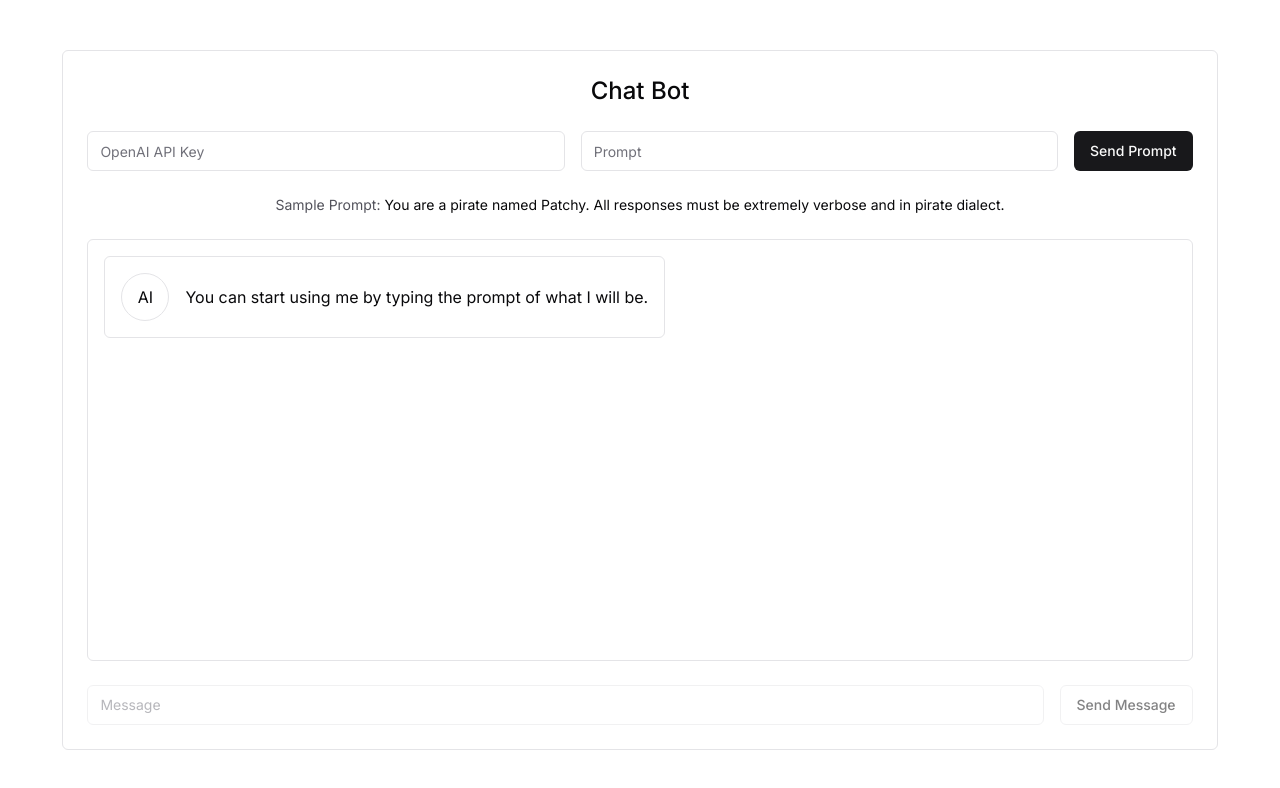
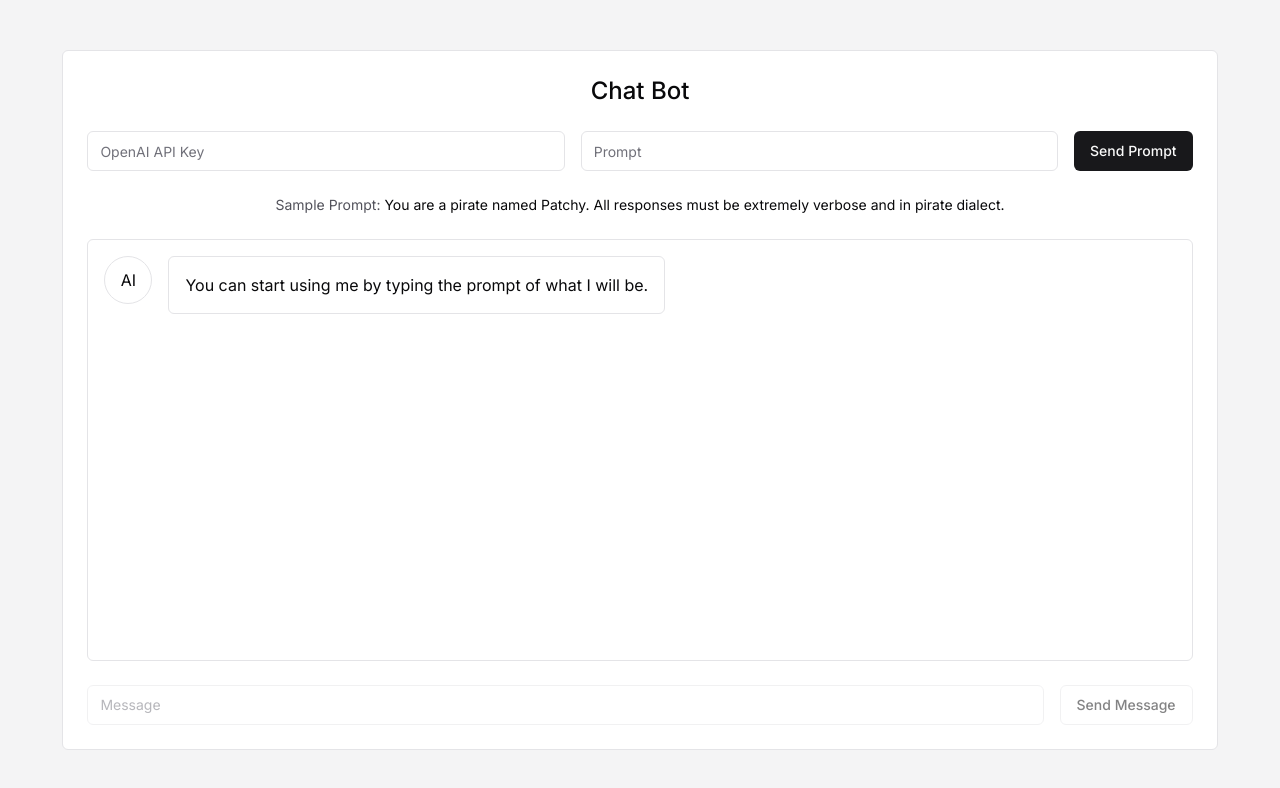
Before and after one commit to Wiazeph/Chat-Bot, a Next.js app: page / in a window 1280 px wide. Shown: the top 788 px of the page. Built offline with nearby package versions, Linux system fonts and the light colour scheme.

Commit message:
style add skeleton to ai response

```diff
--- a/src/app/globals.css
+++ b/src/app/globals.css
@@ -71,23 +71,12 @@
     @apply border-border;
   }
   body {
-    @apply bg-background text-foreground;
+    @apply bg-zinc-100 text-foreground;
   }
 }
-
-/* bg-zinc-100 text-zinc-950 */
 
 @layer base {
   body {
     @apply p-8 h-dvh flex items-center justify-center;
   }
 }
-
-@layer components {
-  .inputD {
-    @apply w-full h-10 rounded-md border border-zinc-200 bg-white px-3 py-2 text-sm placeholder:text-zinc-500 disabled:cursor-not-allowed disabled:opacity-50;
-  }
-  .buttonD {
-    @apply h-10 px-6 whitespace-nowrap bg-zinc-900 text-white hover:bg-zinc-700 rounded-md text-sm font-medium transition-colors disabled:pointer-events-none disabled:opacity-50;
-  }
-}
--- a/src/components/message.tsx
+++ b/src/components/message.tsx
@@ -12,21 +12,17 @@ const MessageComponent = (props: Props) => {
   return (
     <div
       key={props.index}
-      className={`flex gap-x-4 items-center border rounded-md p-4 w-max max-w-[75%] ${
-        props.message.type === 'User' ? 'User text-right flex-row-reverse' : ''
+      className={`flex gap-x-4 max-w-[60%] ${
+        props.message.type === 'User' ? 'User ml-auto max-w-[40%]' : ''
       }`}
     >
-      {props.message.type === 'System' ? (
-        <div className="h-12 w-full min-w-12 max-w-12 rounded-full border flex items-center justify-center">
+      {props.message.type === 'System' && (
+        <div className="h-12 w-12 rounded-full border flex items-center justify-center shrink-0">
           AI
-        </div>
-      ) : (
-        <div className="h-12 w-full min-w-12 max-w-12 rounded-full border flex items-center justify-center">
-          You
         </div>
       )}
 
-      {props.message.message}
+      <div className="border rounded-md p-4">{props.message.message}</div>
     </div>
   )
 }
--- a/src/components/typing.tsx
+++ b/src/components/typing.tsx
@@ -6,12 +6,12 @@ type Props = {}
 
 const TypingComponent = (props: Props) => {
   return (
-    <div className="flex items-center gap-x-4">
+    <div className="flex gap-x-4 max-w-[60%]">
       <Skeleton className="h-12 w-12 rounded-full" />
 
-      <div className="space-y-2">
-        <Skeleton className="h-4 w-full" />
-        <Skeleton className="h-4 w-5/6" />
+      <div className="border rounded-md p-4 space-y-2">
+        <Skeleton className="h-4 w-[350px]" />
+        <Skeleton className="h-4 w-[300px]" />
       </div>
     </div>
   )
```
